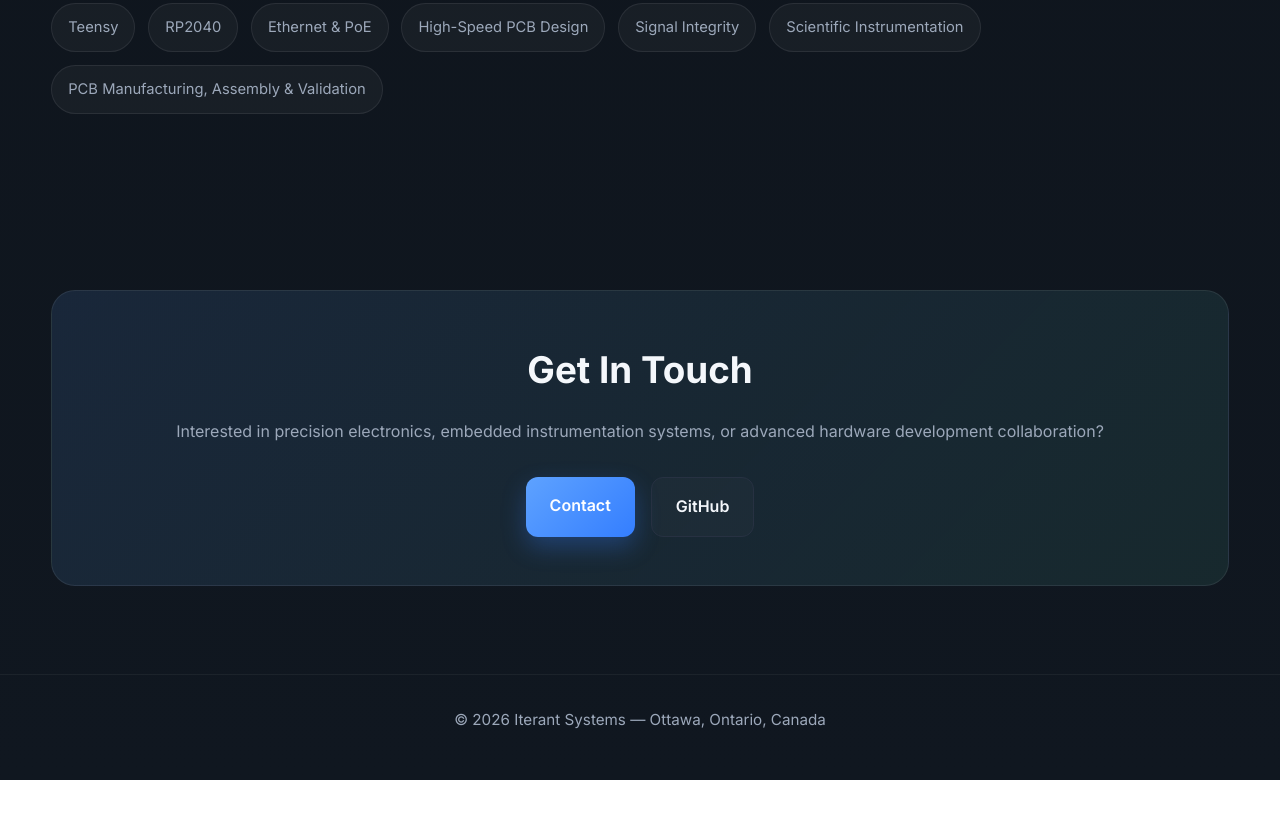
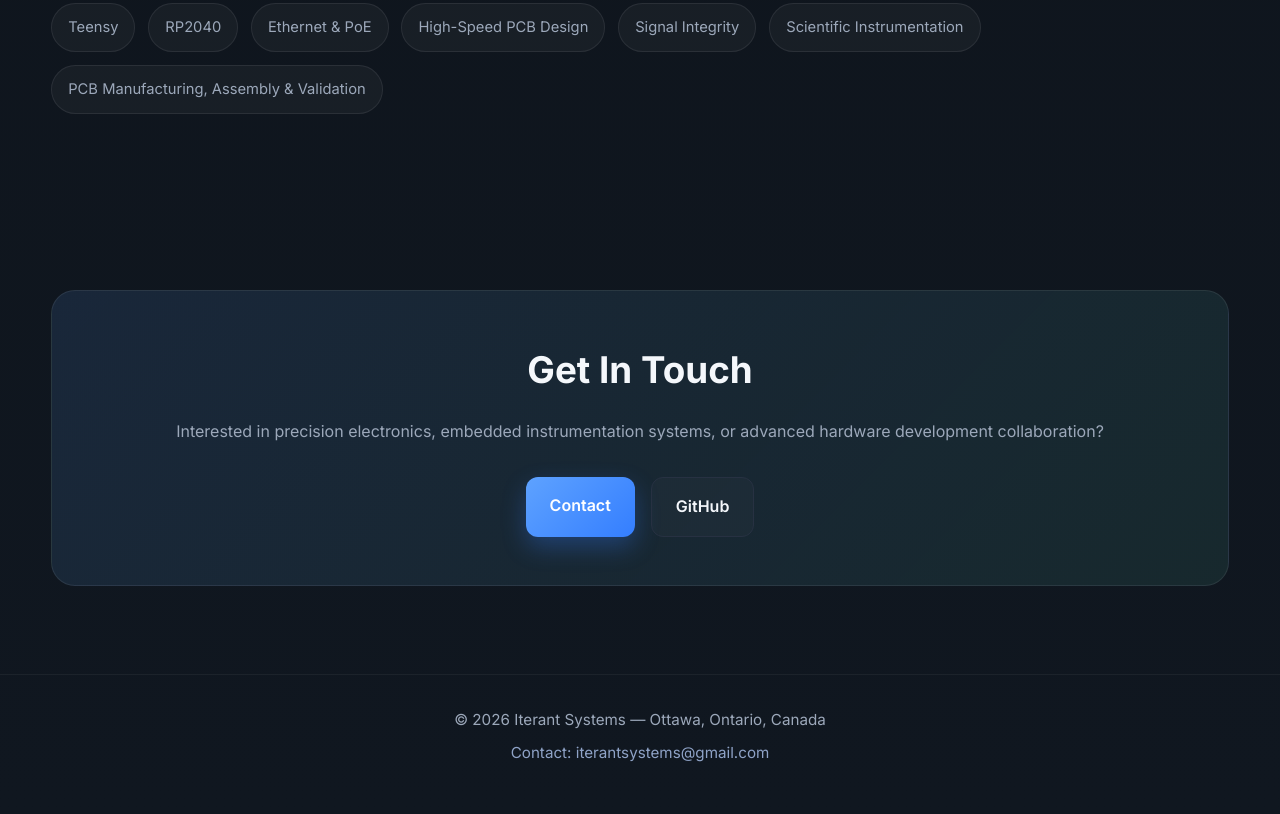
Before and after one commit to IterantSystems/iterant-website, a plain HTML site: page index.html in a window 1280 px wide. Shown: the part 3442-4256 px from the top of the page. Before the commit the page ends 4222 px from the top, so only its background shows below. Drawn offline with Linux system fonts and the light colour scheme.

Commit message:
Change contact email and enhance footer details
Updated contact email in hero section and modified footer to include additional contact information.

```diff
--- a/index.html
+++ b/index.html
@@ -554,7 +554,7 @@
         </p>
 
         <div class="hero-buttons" style="justify-content:center;">
-          <a href="mailto:shomi74@gmail.com" class="btn btn-primary">Contact</a>
+          <a href="mailto:iterantsystems@gmail.com" class="btn btn-primary">Contact</a>
           <a href="https://github.com/IterantSystems" target="_blank" class="btn btn-secondary">GitHub</a>
         </div>
       </div>
@@ -562,11 +562,14 @@
     </div>
   </section>
 
-  <footer>
-    <div class="container">
-      © 2026 Iterant Systems — Ottawa, Ontario, Canada
-    </div>
-  </footer>
+<footer>
+  <div class="container">
+    <p>© 2026 Iterant Systems — Ottawa, Ontario, Canada</p>
+    <p style="margin-top:8px; color:#8fa3c7;">
+      Contact: iterantsystems@gmail.com
+    </p>
+  </div>
+</footer>
 
 </body>
 </html>
```
